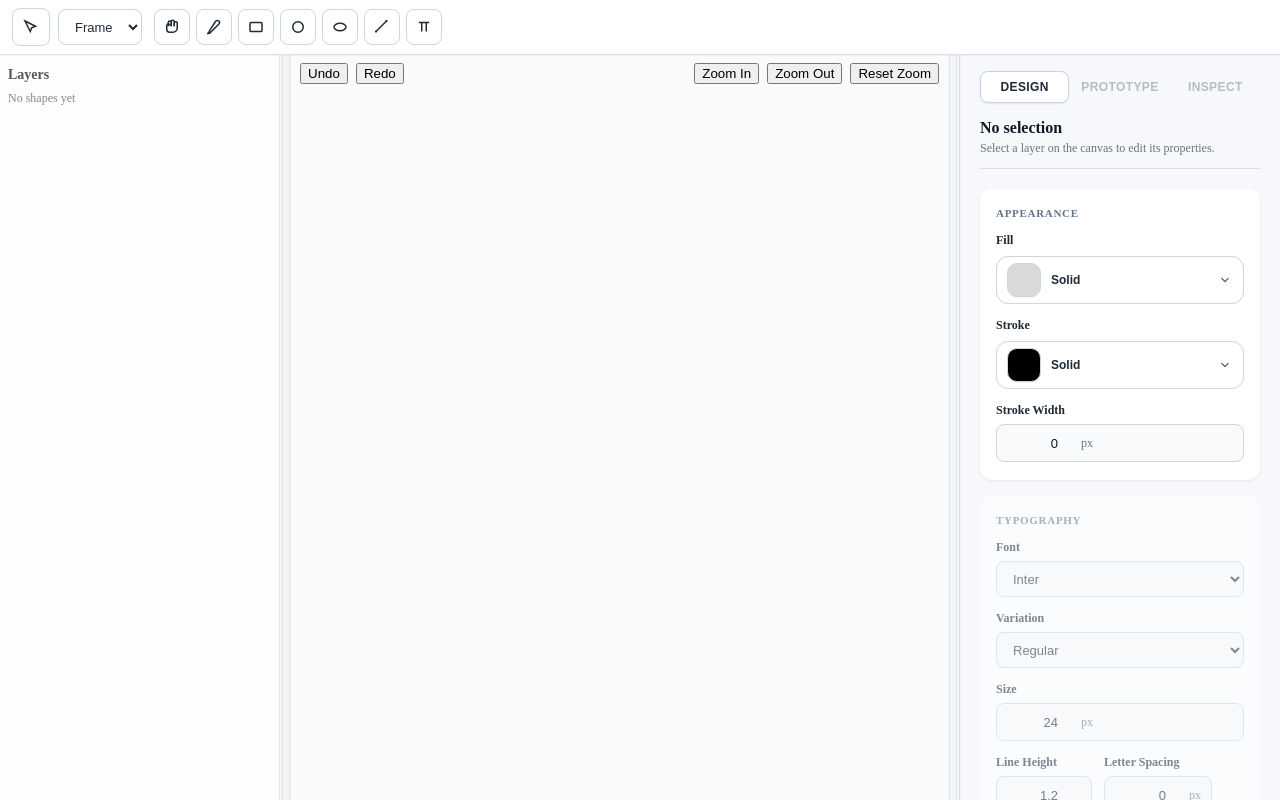
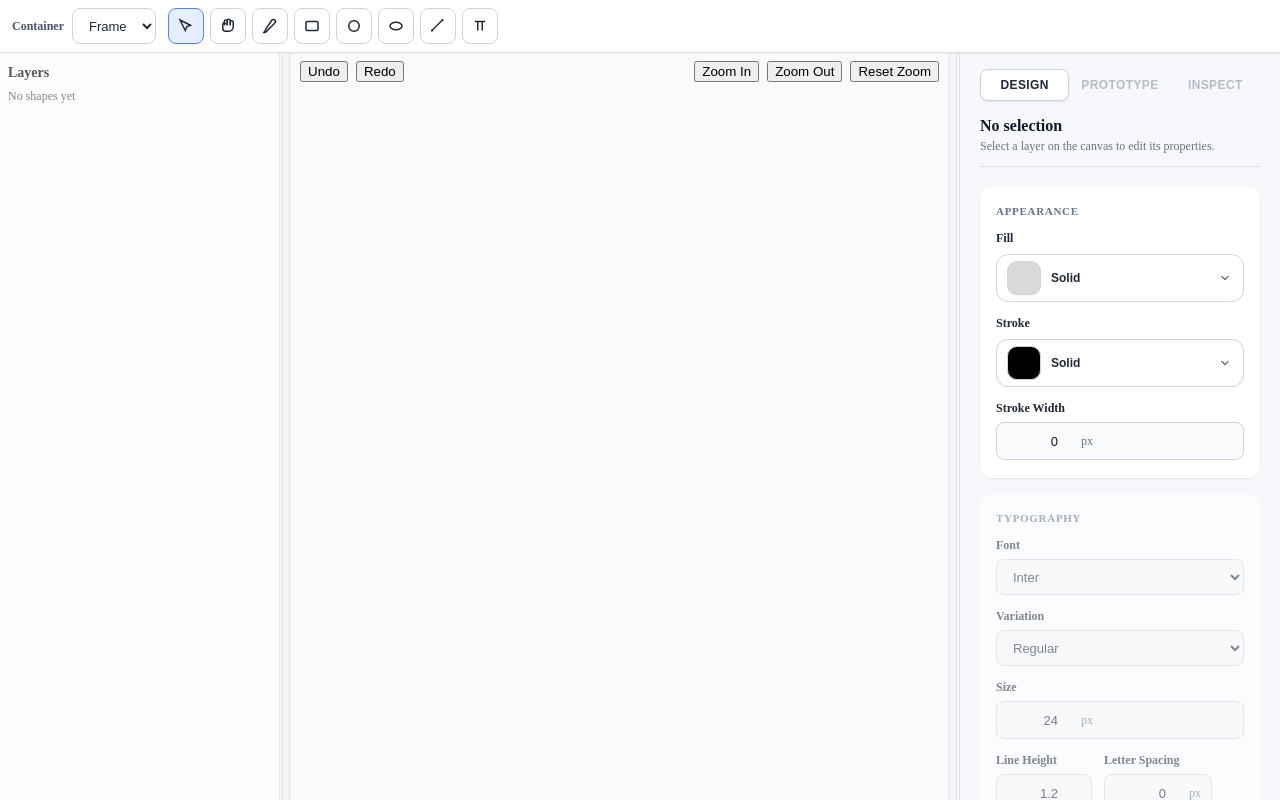
Before and after one commit to vikashkdubey1/kanvas, a React app: page / in a window 1280 px wide. Built offline with nearby package versions, Linux system fonts and the light colour scheme.

Commit message:
Fix frame color updates and canvas container drag

```diff
--- a/src/App.js
+++ b/src/App.js
@@ -31,7 +31,7 @@ const DEFAULT_TEXT_PROPS = {
  */
 export default function App() {
     // Track which tool is currently selected.  Default is 'select'.
-    const [selectedTool, setSelectedTool] = useState('frame');
+    const [selectedTool, setSelectedTool] = useState('select');
     const [fillStyle, setFillStyle] = useState(DEFAULT_FILL_STYLE);
     const [strokeStyle, setStrokeStyle] = useState(DEFAULT_STROKE_STYLE);
     const [strokeWidth, setStrokeWidth] = useState(DEFAULT_STROKE_WIDTH);
@@ -104,7 +104,7 @@ export default function App() {
             const nextValue =
                 typeof shape.fill === 'string'
                     ? shape.fill
-                    : ['rectangle', 'circle', 'ellipse', 'text'].includes(shape.type)
+                    : ['rectangle', 'circle', 'ellipse', 'text', 'frame'].includes(shape.type)
                         ? DEFAULT_FILL_STYLE.value
                         : prev.value;
             return { type: nextType, value: nextValue };
--- a/src/components/Canvas.js
+++ b/src/components/Canvas.js
@@ -305,6 +305,44 @@ export default function Canvas({
         return false;
     };
 
+    const getContainerBounds = (shape) => {
+        if (!shape || !isContainerShape(shape)) return null;
+        const width = Math.max(0, shape.width || 0);
+        const height = Math.max(0, shape.height || 0);
+        if (!width || !height) return null;
+        const centerX = shape.x || 0;
+        const centerY = shape.y || 0;
+        return {
+            left: centerX - width / 2,
+            right: centerX + width / 2,
+            top: centerY - height / 2,
+            bottom: centerY + height / 2,
+        };
+    };
+
+    const findContainerAtPoint = (point, excludedIds = new Set(), source = shapesRef.current) => {
+        if (!point) return null;
+        const localExcluded = excludedIds instanceof Set ? excludedIds : new Set(excludedIds);
+        for (let index = source.length - 1; index >= 0; index -= 1) {
+            const candidate = source[index];
+            if (!isContainerShape(candidate)) continue;
+            if (localExcluded.has(candidate.id)) continue;
+            if (candidate.visible === false) continue;
+            if (candidate.locked) continue;
+            const bounds = getContainerBounds(candidate);
+            if (!bounds) continue;
+            if (
+                point.x >= bounds.left &&
+                point.x <= bounds.right &&
+                point.y >= bounds.top &&
+                point.y <= bounds.bottom
+            ) {
+                return candidate;
+            }
+        }
+        return null;
+    };
+
     const scaleChildWithinContainer = (
         shape,
         prevContainer,
@@ -627,7 +665,7 @@ export default function Canvas({
         if (!selectedId) return;
         const shape = shapesRef.current.find((s) => s.id === selectedId);
         if (!shape) return;
-        if (!['rectangle', 'circle', 'ellipse', 'text'].includes(shape.type)) return;
+        if (!['rectangle', 'circle', 'ellipse', 'text', 'frame'].includes(shape.type)) return;
 
         const meta = fillStyle?.meta;
         const interactionId =
@@ -749,7 +787,7 @@ export default function Canvas({
         if (!selectedId) return;
         const shape = shapesRef.current.find((s) => s.id === selectedId);
         if (!shape) return;
-        if (!['rectangle', 'circle', 'ellipse', 'line', 'pen', 'text'].includes(shape.type)) return;
+        if (!['rectangle', 'circle', 'ellipse', 'line', 'pen', 'text', 'frame'].includes(shape.type)) return;
         const desiredStrokeWidth = typeof strokeWidth === 'number' ? strokeWidth : 0;
         const currentWidth = typeof shape.strokeWidth === 'number' ? shape.strokeWidth : 0;
         const currentStroke = typeof shape.stroke === 'string' ? shape.stroke : null;
@@ -1186,11 +1224,22 @@ export default function Canvas({
     const handleDragEnd = (id, e) => {
         const x = e.target.x();
         const y = e.target.y();
-        const current = shapesRef.current.find((shape) => shape.id === id);
+        const snapshot = shapesRef.current;
+        const current = snapshot.find((shape) => shape.id === id) || null;
         const deltaX = current ? x - (current.x || 0) : 0;
         const deltaY = current ? y - (current.y || 0) : 0;
-        applyChange((prev) =>
-            prev.map((s) => {
+        const pointer = getCanvasPointer();
+        const dropPoint = pointer || { x, y };
+        const excludedIds = new Set([id]);
+        if (current) {
+            collectDescendantIds(snapshot, id).forEach((childId) => excludedIds.add(childId));
+        }
+        const dropTarget = findContainerAtPoint(dropPoint, excludedIds, snapshot);
+        const nextParentId = dropTarget ? dropTarget.id : null;
+        const previousParentId = current?.parentId ?? null;
+
+        applyChange((prev) => {
+            let updated = prev.map((s) => {
                 if (s.id === id) {
                     return { ...s, x, y };
                 }
@@ -1198,8 +1247,16 @@ export default function Canvas({
                     return { ...s, x: (s.x || 0) + deltaX, y: (s.y || 0) + deltaY };
                 }
                 return s;
-            })
-        );
+            });
+
+            if (current && nextParentId !== previousParentId) {
+                updated = updated.map((shape) =>
+                    shape.id === id ? { ...shape, parentId: nextParentId } : shape
+                );
+            }
+
+            return updated;
+        });
     };
 
     const handleTransformEnd = (shape, node) => {
@@ -1947,7 +2004,7 @@ export default function Canvas({
         };
     };
 
-    const renderShape = (shape) => {
+    const renderShapeNode = (shape) => {
         if (shape.visible === false) {
             return null;
         }
@@ -2387,6 +2444,39 @@ export default function Canvas({
         return result;
     }, [childrenMap]);
 
+    const renderShapeTree = (shape) => {
+        if (!shape || shape.visible === false) {
+            return null;
+        }
+        const node = renderShapeNode(shape);
+        if (!isContainerShape(shape)) {
+            return node;
+        }
+        const children = childrenMap.get(shape.id) || [];
+        const clipContent = shape.type === 'frame' && shape.clipContent;
+        const clipProps = {};
+        if (clipContent) {
+            const bounds = getContainerBounds(shape);
+            if (bounds) {
+                clipProps.clipFunc = (ctx) => {
+                    ctx.beginPath();
+                    ctx.rect(
+                        bounds.left,
+                        bounds.top,
+                        Math.max(0, bounds.right - bounds.left),
+                        Math.max(0, bounds.bottom - bounds.top)
+                    );
+                };
+            }
+        }
+        return (
+            <Group key={`container-${shape.id}`} {...clipProps}>
+                {node}
+                {children.map((child) => renderShapeTree(child))}
+            </Group>
+        );
+    };
+
     const [draggedLayerId, setDraggedLayerId] = useState(null);
     const [dragOverLayerId, setDragOverLayerId] = useState(null);
     const [dragOverZone, setDragOverZone] = useState(null);
@@ -2522,6 +2612,8 @@ export default function Canvas({
         },
         [layerPanelWidth]
     );
+
+    const rootShapes = childrenMap.get(null) || [];
 
     return (
         <div style={{ display: 'flex', height: '100%' }}>
@@ -2770,7 +2862,7 @@ export default function Canvas({
                     onDblClick={handleStageDoubleClick}
                 >
                     <Layer>
-                        {shapes.map((shape) => renderShape(shape))}
+                        {rootShapes.map((shape) => renderShapeTree(shape))}
 
                         <Transformer
                             ref={trRef}
--- a/src/components/Toolbar.js
+++ b/src/components/Toolbar.js
@@ -1,4 +1,4 @@
-import React from "react";
+import React, { useEffect, useState } from "react";
 
 // simple SVG icons
 const Icon = {
@@ -59,13 +59,13 @@ const Icon = {
 };
 
 export default function Toolbar({ selectedTool, onSelect }) {
-    const selectionOptions = [
+    const containerOptions = [
         { value: 'frame', label: 'Frame' },
         { value: 'group', label: 'Group' },
-        { value: 'select', label: 'Select' },
     ];
 
     const tools = [
+        { id: 'select', icon: Icon.select, label: 'Select' },
         { id: 'hand', icon: Icon.hand, label: 'Hand' },
         { id: 'pen', icon: Icon.pen, label: 'Pen' },
         { id: 'rectangle', icon: Icon.rectangle, label: 'Rectangle' },
@@ -75,9 +75,13 @@ export default function Toolbar({ selectedTool, onSelect }) {
         { id: 'text', icon: Icon.text, label: 'Text' },
     ];
 
-    const selectionValue = selectionOptions.some((option) => option.value === selectedTool)
-        ? selectedTool
-        : 'frame';
+    const [containerTool, setContainerTool] = useState('frame');
+
+    useEffect(() => {
+        if (containerOptions.some((option) => option.value === selectedTool)) {
+            setContainerTool(selectedTool);
+        }
+    }, [selectedTool]);
 
     const ToolButton = ({ tool }) => (
         <button
@@ -117,29 +121,15 @@ export default function Toolbar({ selectedTool, onSelect }) {
             }}
         >
             <div style={{ display: 'flex', gap: 12, alignItems: 'center' }}>
-                <div style={{ display: 'flex', alignItems: 'center', gap: 8 }}>
-                    <div
-                        style={{
-                            width: 36,
-                            height: 36,
-                            display: 'grid',
-                            placeItems: 'center',
-                            borderRadius: 8,
-                            border:
-                                selectionValue === 'select'
-                                    ? '1px solid #4f83ff'
-                                    : '1px solid #cdd5e0',
-                            background:
-                                selectionValue === 'select' ? '#e5efff' : '#fff',
-                            color: '#1f2a37',
+                <label style={{ display: 'flex', alignItems: 'center', gap: 8 }}>
+                    <span style={{ fontSize: 12, fontWeight: 600, color: '#475569' }}>Container</span>
+                    <select
+                        value={containerTool}
+                        onChange={(event) => {
+                            const nextTool = event.target.value;
+                            setContainerTool(nextTool);
+                            onSelect(nextTool);
                         }}
-                        aria-hidden="true"
-                    >
-                        {Icon.select}
-                    </div>
-                    <select
-                        value={selectionValue}
-                        onChange={(event) => onSelect(event.target.value)}
                         style={{
                             height: 36,
                             borderRadius: 8,
@@ -149,15 +139,15 @@ export default function Toolbar({ selectedTool, onSelect }) {
                             fontSize: 13,
                             color: '#1f2a37',
                         }}
-                        aria-label="Selection Mode"
+                        aria-label="Container Tool"
                     >
-                        {selectionOptions.map((option) => (
+                        {containerOptions.map((option) => (
                             <option key={option.value} value={option.value}>
                                 {option.label}
                             </option>
                         ))}
                     </select>
-                </div>
+                </label>
 
                 <div style={{ display: 'flex', gap: 6 }}>
                     {tools.map((tool) => (
```
